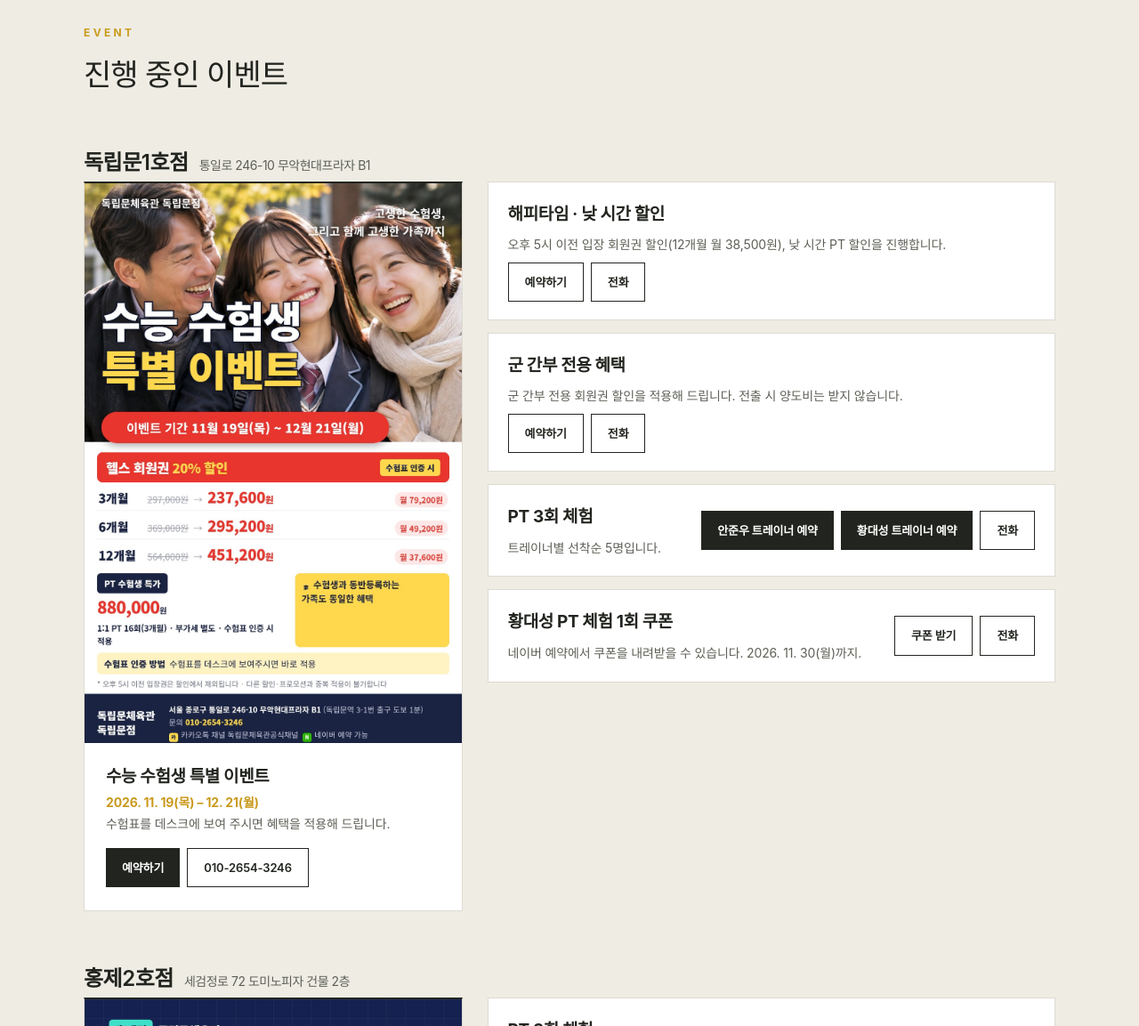
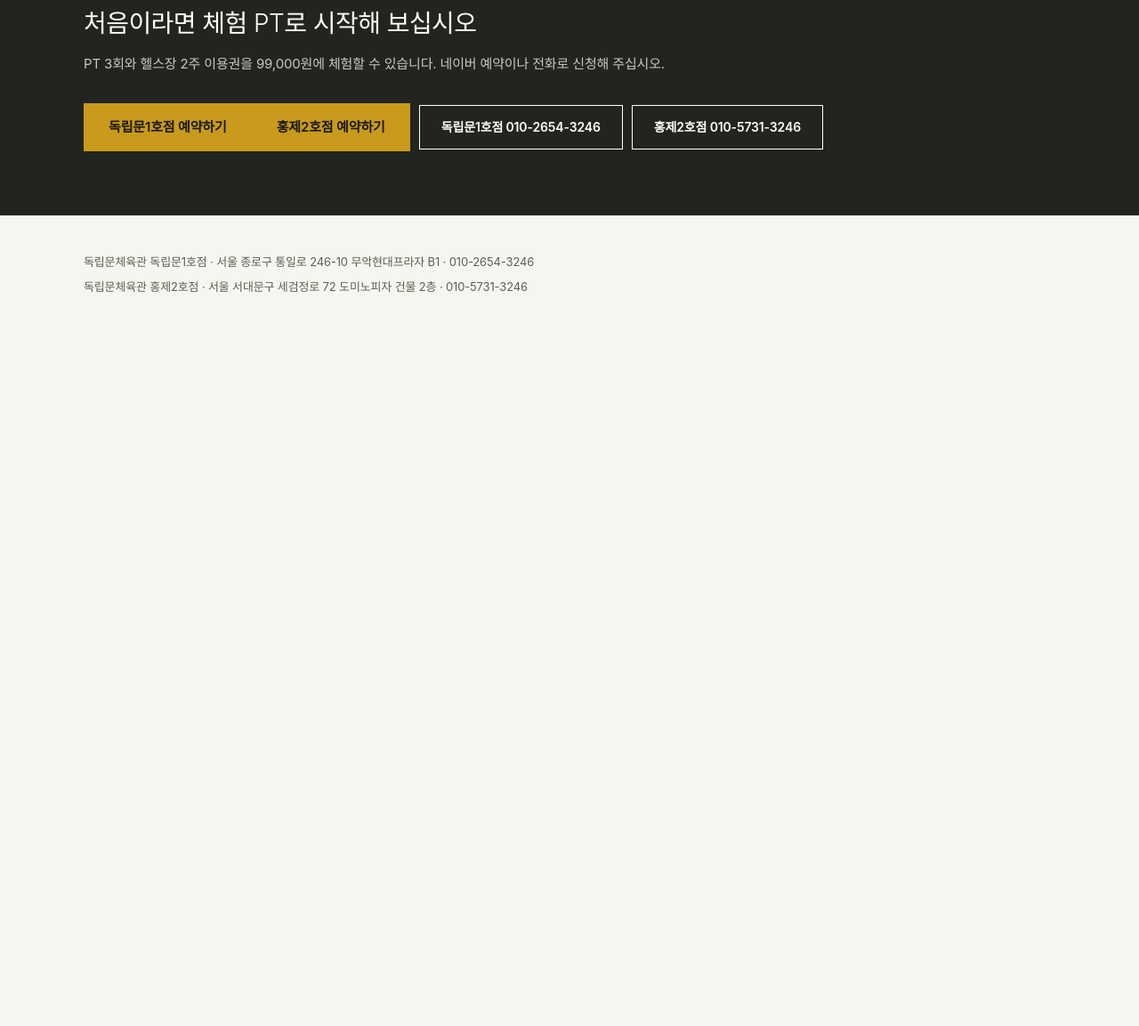
Before and after one commit to dongnimmungym/dongnimmungym.github.io, a plain HTML site: page index.html in a window 1280 px wide. Shown: the part 1647-2800 px from the top of the page at 89% size. After the commit the page ends 2036 px from the top, so only its background shows below. Drawn offline with Linux system fonts and the light colour scheme; a web font is replaced by a local one.

Commit message:
Remove first-screen events section (moved to branch events tabs)

```diff
--- a/index.html
+++ b/index.html
@@ -69,65 +69,6 @@
     </div>
   </div>
 </div></section>
-<section class="sec alt" id="events"><div class="wrap">
-  <div class="lbl">EVENT</div><h2>진행 중인 이벤트</h2>
-  <div class="evbranch">
-    <h3 class="evbranch-name">독립문1호점<span>통일로 246-10 무악현대프라자 B1</span></h3>
-    <div class="evrow">
-      <div class="evmain">
-        <img src="/photos/event-suneung-b1.jpg" alt="독립문1호점 수능 수험생 특별 이벤트 포스터">
-        <div class="evmain-body">
-          <h4>수능 수험생 특별 이벤트</h4>
-          <p class="evdate">2026. 11. 19(목) – 12. 21(월)</p>
-          <p class="evdesc">수험표를 데스크에 보여 주시면 혜택을 적용해 드립니다.</p>
-          <div class="evbtns"><a href="https://m.booking.naver.com/booking/13/bizes/1138588" class="btn-fill" target="_blank" rel="noopener noreferrer">예약하기</a><a href="tel:010-2654-3246" class="btn-line">010-2654-3246</a></div>
-        </div>
-      </div>
-      <ul class="evlist-cards">
-        <li class="evmini">
-          <div><h4>해피타임 · 낮 시간 할인</h4><p>오후 5시 이전 입장 회원권 할인(12개월 월 38,500원), 낮 시간 PT 할인을 진행합니다.</p></div>
-          <div class="evbtns"><a href="https://m.booking.naver.com/booking/13/bizes/1138588" class="btn-line" target="_blank" rel="noopener noreferrer">예약하기</a><a href="tel:010-2654-3246" class="btn-line">전화</a></div>
-        </li>
-        <li class="evmini">
-          <div><h4>군 간부 전용 혜택</h4><p>군 간부 전용 회원권 할인을 적용해 드립니다. 전출 시 양도비는 받지 않습니다.</p></div>
-          <div class="evbtns"><a href="https://m.booking.naver.com/booking/13/bizes/1138588" class="btn-line" target="_blank" rel="noopener noreferrer">예약하기</a><a href="tel:010-2654-3246" class="btn-line">전화</a></div>
-        </li>
-        <li class="evmini">
-          <div><h4>PT 3회 체험</h4><p>트레이너별 선착순 5명입니다.</p></div>
-          <div class="evbtns"><a href="https://m.booking.naver.com/booking/13/bizes/1138588/items/7661663" class="btn-fill" target="_blank" rel="noopener noreferrer">안준우 트레이너 예약</a><a href="https://m.booking.naver.com/booking/13/bizes/1138588/items/7661709" class="btn-fill" target="_blank" rel="noopener noreferrer">황대성 트레이너 예약</a><a href="tel:010-2654-3246" class="btn-line">전화</a></div>
-        </li>
-        <li class="evmini">
-          <div><h4>황대성 PT 체험 1회 쿠폰</h4><p>네이버 예약에서 쿠폰을 내려받을 수 있습니다. 2026. 11. 30(월)까지.</p></div>
-          <div class="evbtns"><a href="https://m.booking.naver.com/booking/13/bizes/1138588" class="btn-line" target="_blank" rel="noopener noreferrer">쿠폰 받기</a><a href="tel:010-2654-3246" class="btn-line">전화</a></div>
-        </li>
-      </ul>
-    </div>
-  </div>
-  <div class="evbranch">
-    <h3 class="evbranch-name">홍제2호점<span>세검정로 72 도미노피자 건물 2층</span></h3>
-    <div class="evrow">
-      <div class="evmain">
-        <img src="/photos/event-suneung-b2.jpg" alt="홍제2호점 수능 수험생 이벤트 포스터">
-        <div class="evmain-body">
-          <h4>수능 수험생 이벤트</h4>
-          <p class="evdate">2026. 11. 19(목) – 12. 21(월)</p>
-          <p class="evdesc">수험생 본인부터 가족까지 같은 혜택입니다.</p>
-          <div class="evbtns"><a href="https://m.booking.naver.com/booking/13/bizes/1604218" class="btn-fill" target="_blank" rel="noopener noreferrer">예약하기</a><a href="tel:010-5731-3246" class="btn-line">010-5731-3246</a></div>
-        </div>
-      </div>
-      <ul class="evlist-cards">
-        <li class="evmini">
-          <div><h4>PT 3회 체험</h4><p>트레이너별 선착순 5명입니다.</p></div>
-          <div class="evbtns"><a href="https://m.booking.naver.com/booking/13/bizes/1604218/items/7678722" class="btn-fill" target="_blank" rel="noopener noreferrer">백종찬 트레이너 예약</a><a href="https://m.booking.naver.com/booking/13/bizes/1604218/items/7678727" class="btn-fill" target="_blank" rel="noopener noreferrer">김정연 트레이너 예약</a><a href="https://m.booking.naver.com/booking/13/bizes/1604218/items/7678734" class="btn-fill" target="_blank" rel="noopener noreferrer">임영규 트레이너 예약</a><a href="tel:010-5731-3246" class="btn-line">전화</a></div>
-        </li>
-        <li class="evmini">
-          <div><h4>PT 10회 등록 혜택</h4><p>PT 10회 등록 시 헬스장 이용권을 증정합니다.</p></div>
-          <div class="evbtns"><a href="https://m.booking.naver.com/booking/13/bizes/1604218" class="btn-line" target="_blank" rel="noopener noreferrer">예약하기</a><a href="tel:010-5731-3246" class="btn-line">전화</a></div>
-        </li>
-      </ul>
-    </div>
-  </div>
-</div></section>
 </main>
 <section class="cta"><div class="wrap">
   <div><h2>처음이라면 체험 PT로 시작해 보십시오</h2><p>PT 3회와 헬스장 2주 이용권을 99,000원에 체험할 수 있습니다. 네이버 예약이나 전화로 신청해 주십시오.</p></div>
```
